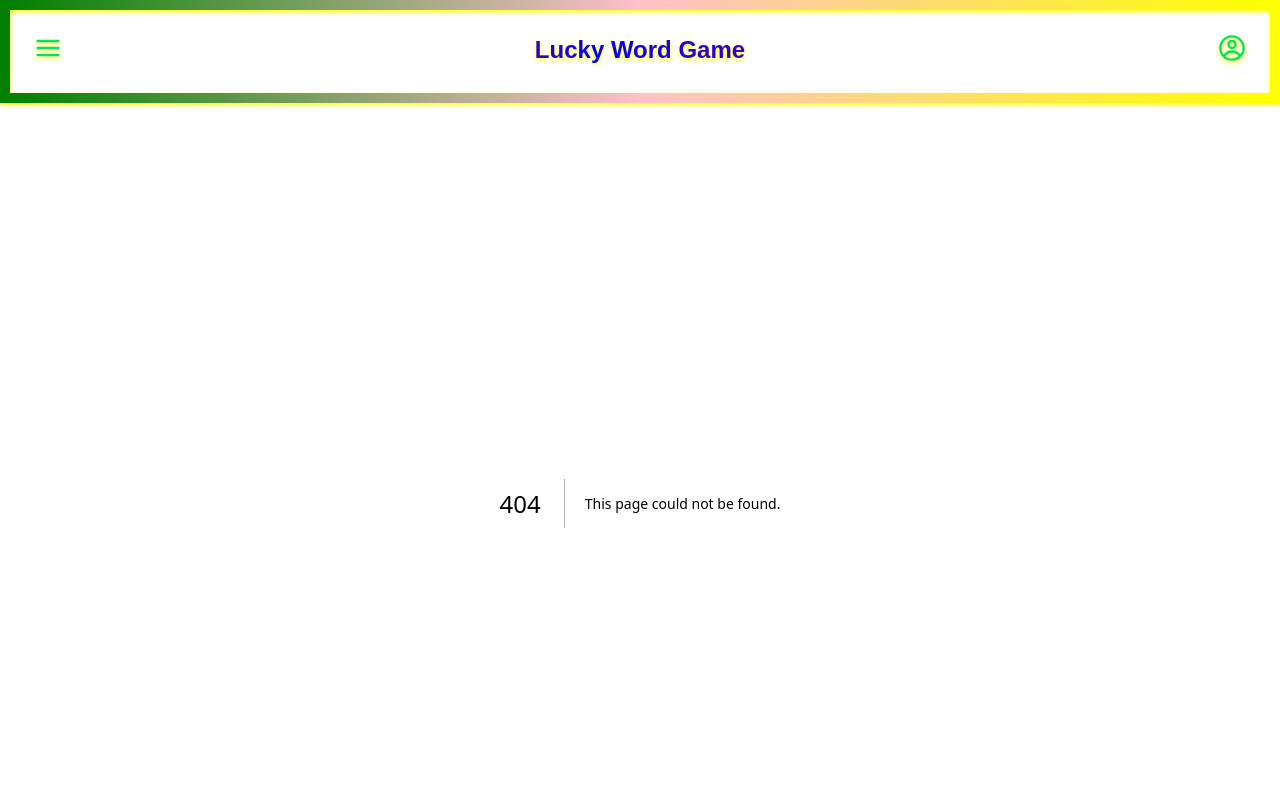
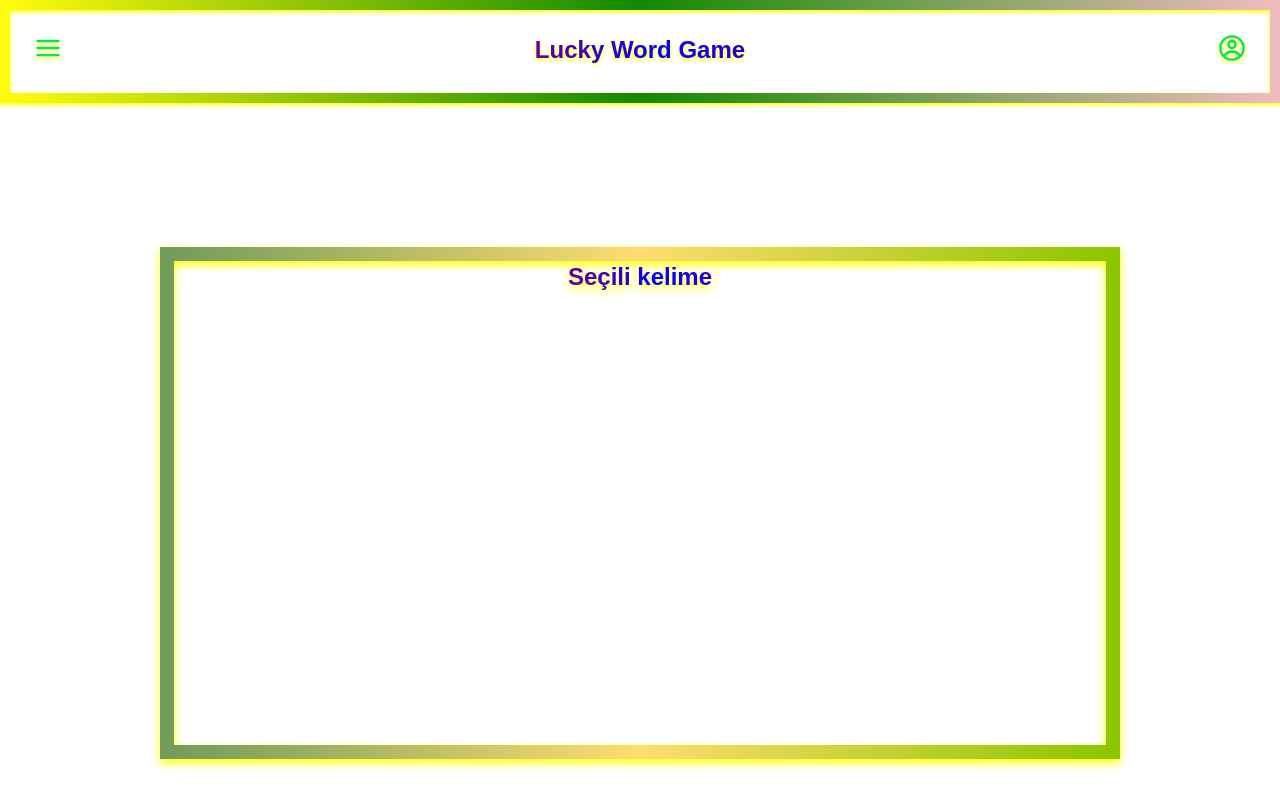
Before and after one commit to FiratSomek/lucky-word-game, a Next.js app: page /gameBoard in a window 1280 px wide. Before the commit this address had no page. Shown: the top 808 px of the page. Built offline with nearby package versions, Linux system fonts and the light colour scheme.

Commit message:
created gameboard page and styled

```diff
--- /dev/null
+++ b/src/app/gameBoard/page.tsx
@@ -0,0 +1,16 @@
+import React from "react";
+
+const gameBoard = () => {
+  return (
+    <div className="flex h-screen justify-center items-center drop-shadow-[0_4px_4px_yellow]">
+      <div
+        className="gameBoard-border flex justify-center  w-3/4 h-128
+"
+      >
+        <h1 className="neon-text text-2xl font-bold">Seçili kelime</h1>
+      </div>
+    </div>
+  );
+};
+
+export default gameBoard;
--- a/src/app/page.tsx
+++ b/src/app/page.tsx
@@ -4,7 +4,7 @@ export default function Home() {
   return (
     <div className="flex-col place-items-center drop-shadow-[0_2px_2px_yellow]">
       <div>
-        <Link href={`/selectCategory`}>
+        <Link href={`/gameBoard`}>
           <button className="btn-border neon-text cursor-pointer p-4 mt-20 text-lg font-bold  drop-shadow-xl">
             Start Game
           </button>
--- a/src/app/selectCategory/page.tsx
+++ /dev/null
@@ -1,7 +0,0 @@
-import React from "react";
-
-const SelectCategory = () => {
-  return <div>sfaf</div>;
-};
-
-export default SelectCategory;
--- a/src/styles/globals.css
+++ b/src/styles/globals.css
@@ -21,7 +21,6 @@ body {
 .header-border:hover {
   animation: neon-border 0.5s infinite alternate;
 }
-
 .btn-border {
   border-width: 8px;
   border-image-slice: 1;
@@ -31,6 +30,17 @@ body {
 .btn-border:hover {
   animation: neon-border 0.5s infinite alternate;
 }
+.gameBoard-border {
+  border-width: 14px;
+  border-image-slice: 1;
+  border-image-source: linear-gradient(90deg, yellow, green, pink);
+  animation: neon-border 3s infinite alternate;
+}
+
+.gameBoard-border:hover {
+  animation: neon-border 0.5s infinite alternate;
+}
+
 @keyframes neon-border {
   0% {
     border-image-source: linear-gradient(90deg, yellow, green, pink);
@@ -42,6 +52,7 @@ body {
     border-image-source: linear-gradient(90deg, green, pink, yellow);
   }
 }
+
 .neon-text {
   background: linear-gradient(90deg, red, blue, purple);
   background-size: 300% 300%;
```
